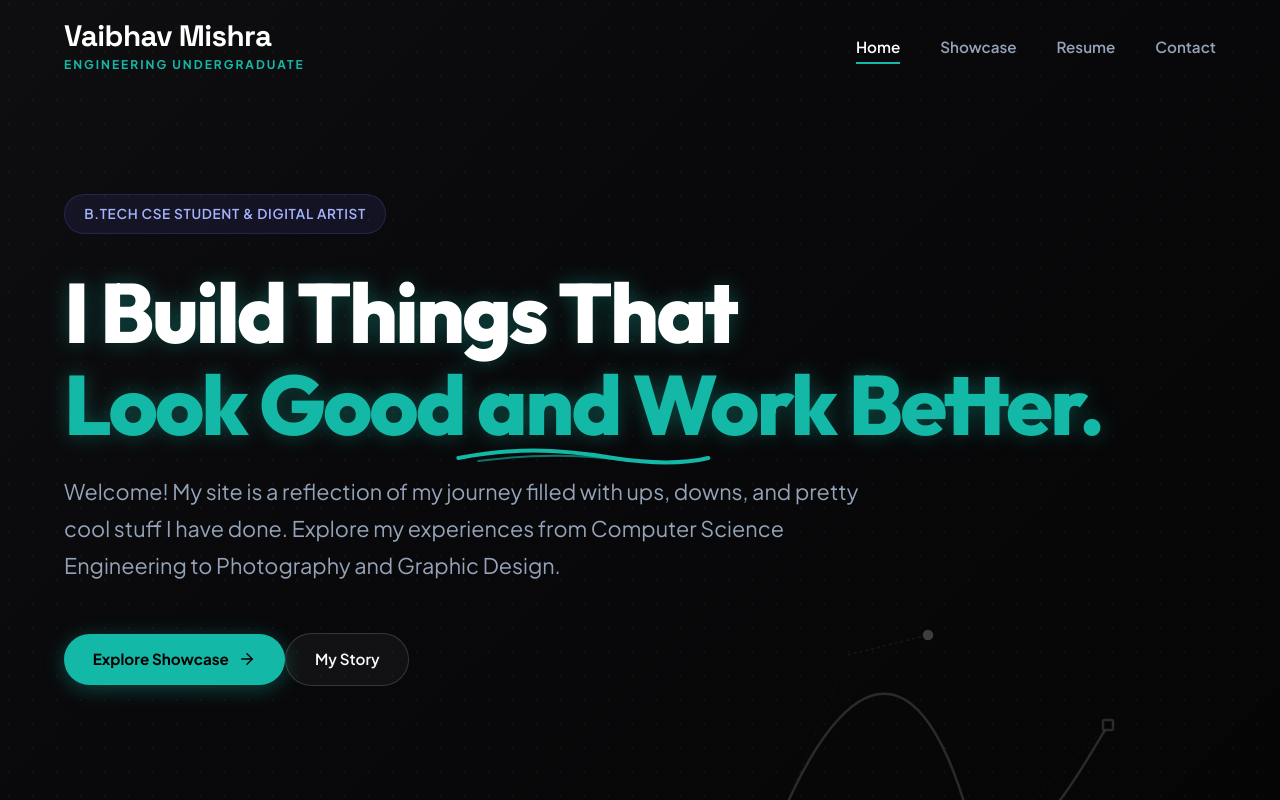
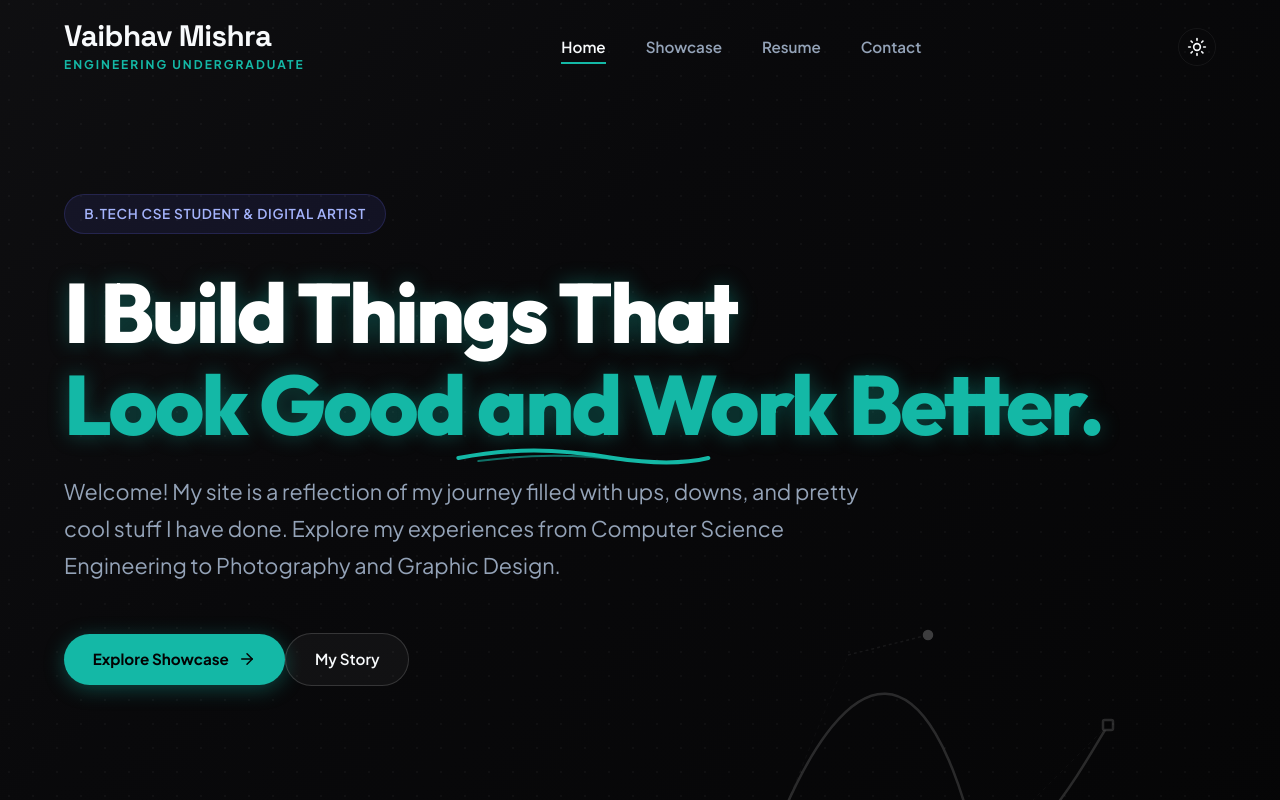
Before and after one commit to Vmishra2222/GraphicsPortfolio, a React (Vite) app: page / in a window 1280 px wide. Shown: the top 800 px of the page. Built offline with nearby package versions, Linux system fonts and the light colour scheme.

Commit message:
feat: add site-wide theme switch button to navbar with Moon and Sun icons

```diff
--- a/src/App.jsx
+++ b/src/App.jsx
@@ -44,7 +44,7 @@ function App() {
     <>
       {isLoading && <Loader onComplete={() => setIsLoading(false)} />}
       <Router>
-      <Navbar />
+      <Navbar theme={theme} setTheme={setTheme} />
 
       <main>
         <Routes>
--- a/src/components/Navbar.css
+++ b/src/components/Navbar.css
@@ -37,7 +37,7 @@
   font-weight: 700;
   font-style: normal;
   text-transform: none;
-  color: #ffffff;
+  color: var(--text-primary);
   line-height: 1.1;
   letter-spacing: -0.02em;
   display: flex;
@@ -46,7 +46,7 @@
 }
 
 .logo-sparkle {
-  color: #ffffff;
+  color: var(--text-primary);
 }
 
 .brand-title {
@@ -75,7 +75,7 @@
 
 .nav-link:hover,
 .nav-link.active-link {
-  color: white;
+  color: var(--text-primary);
 }
 
 .nav-link::after {
@@ -105,6 +105,33 @@
   transform: scale(1.1);
 }
 
+.nav-actions {
+  display: flex;
+  align-items: center;
+  gap: 1.25rem;
+}
+
+.theme-toggle-btn {
+  background: transparent;
+  border: 1px solid var(--card-border);
+  color: var(--text-primary);
+  width: 38px;
+  height: 38px;
+  border-radius: 50%;
+  display: flex;
+  align-items: center;
+  justify-content: center;
+  cursor: pointer;
+  transition: all 0.3s cubic-bezier(0.16, 1, 0.3, 1);
+}
+
+.theme-toggle-btn:hover {
+  background: var(--card-bg);
+  border-color: var(--accent-color);
+  color: var(--accent-color);
+  transform: scale(1.08);
+}
+
 @media (max-width: 768px) {
   .mobile-toggle {
     display: block;
@@ -115,10 +142,10 @@
     top: 100%;
     left: 0;
     width: 100%;
-    background: rgba(3, 3, 3, 0.95);
+    background: var(--nav-bg);
     backdrop-filter: blur(20px);
     -webkit-backdrop-filter: blur(20px);
-    border-bottom: 1px solid rgba(255, 255, 255, 0.08);
+    border-bottom: 1px solid var(--card-border);
     padding: 2.5rem 2rem;
     clip-path: polygon(0 0, 100% 0, 100% 0, 0 0);
     transition: clip-path 0.4s cubic-bezier(0.16, 1, 0.3, 1);
--- a/src/components/Navbar.jsx
+++ b/src/components/Navbar.jsx
@@ -1,9 +1,9 @@
 import { Link, useLocation, useNavigate } from 'react-router-dom';
-import { Menu, X } from 'lucide-react';
+import { Menu, X, Sun, Moon } from 'lucide-react';
 import { useState, useEffect } from 'react';
 import './Navbar.css';
 
-const Navbar = () => {
+const Navbar = ({ theme, setTheme }) => {
   const [isOpen, setIsOpen] = useState(false);
   const [scrollOpacity, setScrollOpacity] = useState(0);
   const location = useLocation();
@@ -84,12 +84,13 @@ const Navbar = () => {
   const isOpaque = scrollOpacity === 1 || isOpen;
 
   const headerStyle = {
-    background: isOpaque ? '#030303' : `rgba(3, 3, 3, ${scrollOpacity * 0.98})`,
-    backdropFilter: isOpaque ? 'blur(16px)' : (scrollOpacity > 0 ? `blur(${scrollOpacity * 16}px)` : 'none'),
-    WebkitBackdropFilter: isOpaque ? 'blur(16px)' : (scrollOpacity > 0 ? `blur(${scrollOpacity * 16}px)` : 'none'),
-    borderBottom: `1px solid rgba(255, 255, 255, ${isOpaque ? 0.08 : scrollOpacity * 0.08})`,
-    boxShadow: isOpaque ? '0 10px 30px -10px rgba(0, 0, 0, 0.5)' : `0 10px 30px -10px rgba(0, 0, 0, ${scrollOpacity * 0.5})`,
+    background: isOpaque ? 'var(--nav-bg)' : 'transparent',
+    backdropFilter: isOpaque ? 'blur(16px)' : 'none',
+    WebkitBackdropFilter: isOpaque ? 'blur(16px)' : 'none',
+    borderBottom: `1px solid ${isOpaque ? 'var(--card-border)' : 'transparent'}`,
+    boxShadow: isOpaque ? '0 10px 30px -10px rgba(0, 0, 0, 0.15)' : 'none',
     padding: `${1.25 - (isOpaque ? 1 : scrollOpacity) * 0.4}rem 0`,
+    transition: 'background 0.3s ease, border-bottom 0.3s ease, padding 0.3s ease'
   };
 
   return (
@@ -135,8 +136,18 @@ const Navbar = () => {
           </ul>
         </nav>
 
-        <div className="mobile-toggle" onClick={() => setIsOpen(!isOpen)} aria-label="Toggle menu">
-          {isOpen ? <X size={24} /> : <Menu size={24} />}
+        <div className="nav-actions">
+          <button
+            className="theme-toggle-btn"
+            onClick={() => setTheme(theme === 'light' ? 'default' : 'light')}
+            aria-label="Toggle Theme"
+          >
+            {theme === 'light' ? <Moon size={20} /> : <Sun size={20} />}
+          </button>
+
+          <div className="mobile-toggle" onClick={() => setIsOpen(!isOpen)} aria-label="Toggle menu">
+            {isOpen ? <X size={24} /> : <Menu size={24} />}
+          </div>
         </div>
       </div>
     </header>
```
